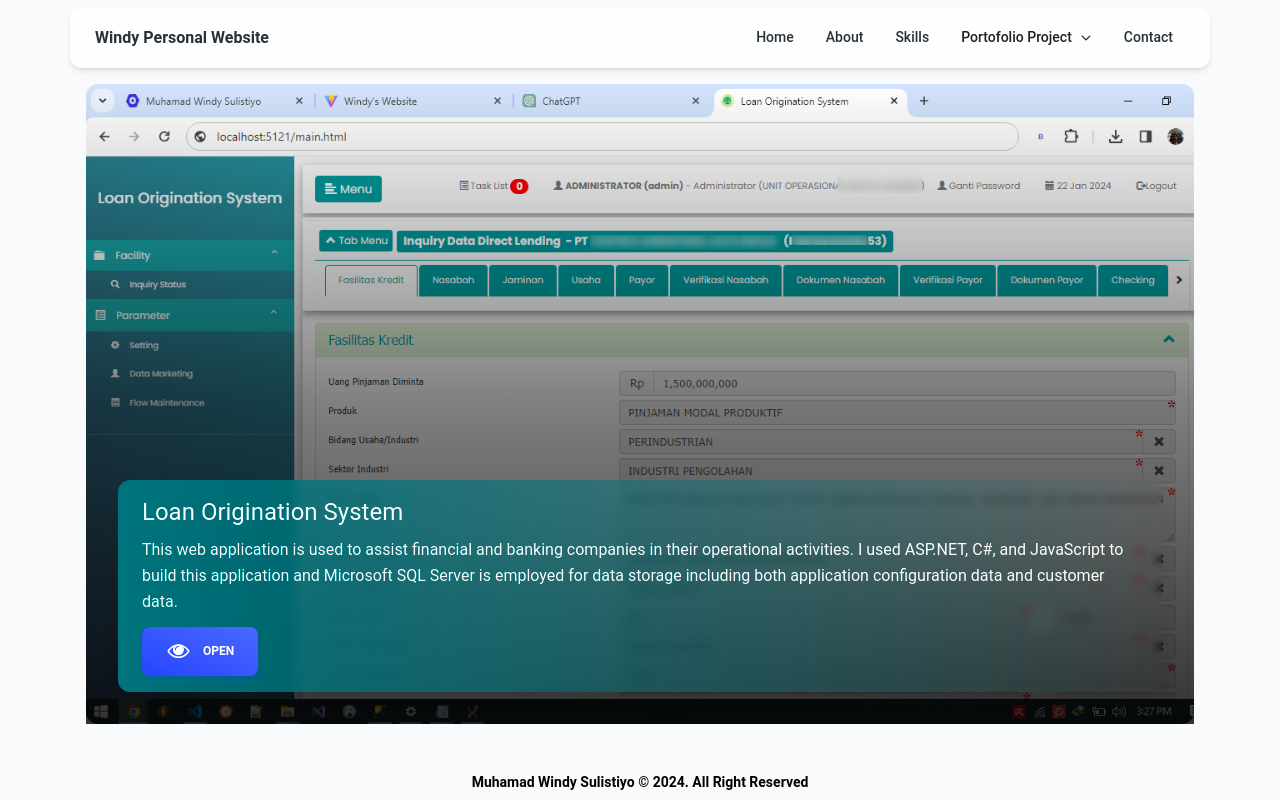
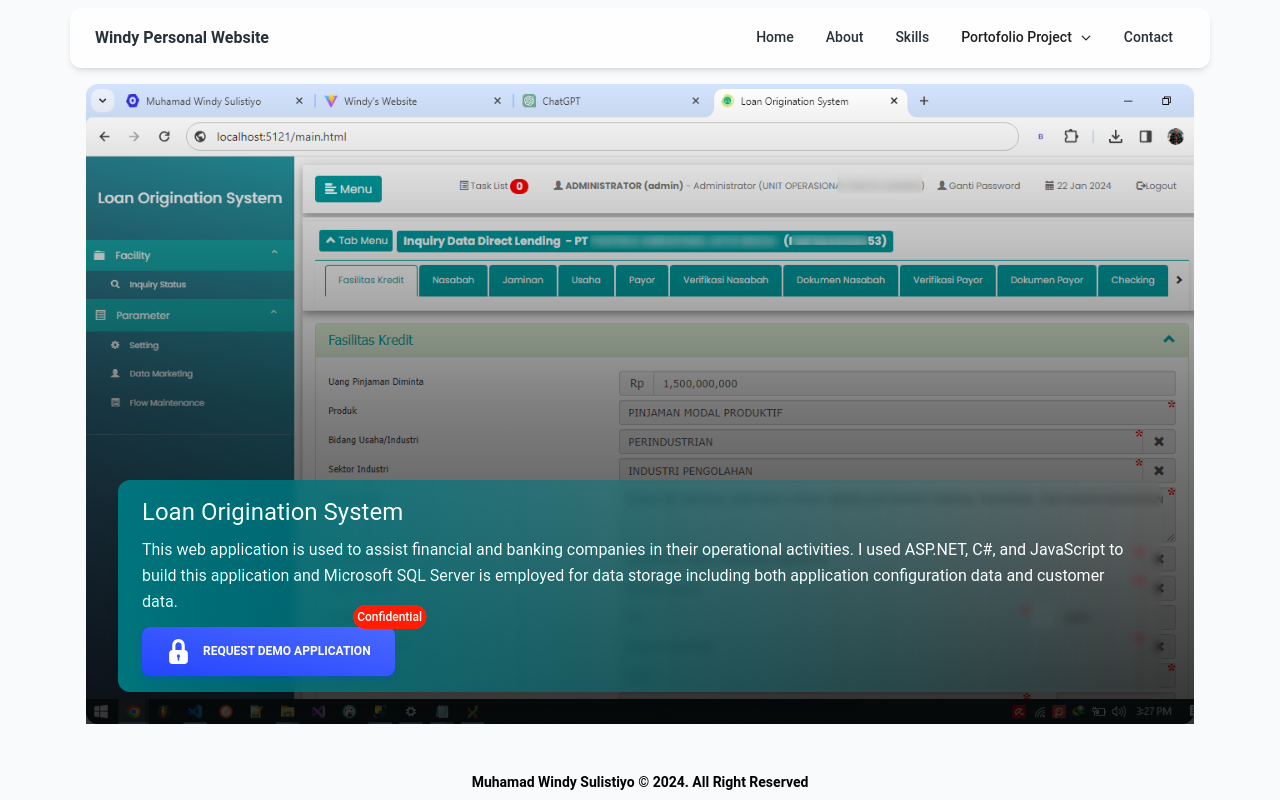
Before and after one commit to muhamadwindy/personal-website, a React (Vite) app: page /portfolio/los in a window 1280 px wide. Built offline with nearby package versions, Linux system fonts and the light colour scheme.

Commit message:
add flag request demo application in LOS page

```diff
--- a/src/pages/portfolio/LOS.jsx
+++ b/src/pages/portfolio/LOS.jsx
@@ -1,4 +1,4 @@
-import { Button, Typography } from "@material-tailwind/react";
+import { Badge, Button, Typography } from "@material-tailwind/react";
 import image from "../../assets/image/img-los.png";
 
 const LOSPage = () => {
@@ -30,30 +30,31 @@ const LOSPage = () => {
               employed for data storage including both application configuration
               data and customer data.
             </Typography>
-
+            <Badge content="Confidential">
               <Button
                 variant="gradient"
                 color="indigo"
                 className="flex items-center gap-3 h-max w-max mt-3"
                 onClick={() => {
-                window.open("https://muhamadwindy.github.io/company-profile/");
+                  window.open(
+                    `https://wa.me/6285640229650?text=Halo%20Muhamad%20Windy,%20Saya%20ingin%20meminta%20anda%20untuk%20menampilkan%20demo%20aplikasi%20Loan%20Origination%20System.`
+                  );
                 }}>
                 <svg
-                xmlns="http://www.w3.org/2000/svg"
-                className="svg-icon"
-                style={{
-                  width: "25",
-                  height: "25",
-                  verticalAlign: "middle",
-                  fill: "white",
-                  overflow: "hidden",
-                }}
-                viewBox="0 0 1024 1024"
-                version="1.1">
-                <path d="M947.4 464.2c-46.5-75.3-109.1-135.9-187.7-181.6-78.6-45.7-161.6-68.6-249-68.6s-170.4 22.9-249 68.6C183.1 328.3 120.5 388.9 74 464.2c-6.6 11.5-10 22.8-10 34s3.3 22.5 10 34c46.5 75.3 109.1 135.9 187.7 181.6 78.6 45.7 161.6 68.6 249 68.6s170.4-22.8 249-68.3c78.6-45.6 141.1-106.2 187.7-181.9 6.6-11.5 10-22.8 10-34-0.1-11.2-3.4-22.5-10-34z m-543.8-135c29.7-29.4 65.4-44.2 107-44.2 6.7 0 12.3 2.3 17 6.9 4.6 4.6 7 10.2 7 16.8 0 6.6-2.3 12.2-7 16.8-4.7 4.6-10.3 6.9-17 6.9-28.5 0-53 10.1-73.3 30.1-20.3 20-30.4 44.2-30.4 72.5 0 6.6-2.3 12.3-7 16.8-4.6 4.6-10.3 6.8-17 6.9-6.7 0-12.3-2.3-17-6.9-4.6-4.6-7-10.2-7-16.8 0.1-41.1 15-76.4 44.7-105.8z m323.7 330.2c-66.6 40-138.8 60-216.7 60-77.8 0-150-20-216.7-60-66.6-40-122-93.7-166.2-161.1 50.5-77.6 113.9-135.7 190-174.2-20.3 34.2-30.4 71.3-30.4 111.1 0 60.9 21.9 113 65.5 156.2 43.7 43.2 96.3 64.8 157.8 64.9 61.5 0 114.1-21.6 157.8-64.9C712.1 548 734 495.9 734 435.1c0-39.8-10.1-76.8-30.4-111.1 76.1 38.5 139.5 96.6 190 174.2-44.3 67.5-99.7 121.2-166.3 161.2z" />
+                  fill="white"
+                  version="1.1"
+                  x="0px"
+                  y="0px"
+                  width="25"
+                  height="25"
+                  viewBox="0 0 485.213 485.212">
+                  <g>
+                    <path d="M363.908,212.282v-90.978C363.908,54.434,309.509,0,242.606,0c-66.884,0-121.302,54.434-121.302,121.304v90.978   c-33.498,0-60.653,27.158-60.653,60.648v151.629c0,33.5,27.155,60.653,60.653,60.653h242.604c33.491,0,60.653-27.153,60.653-60.653   V272.93C424.562,239.439,397.399,212.282,363.908,212.282z M257.77,359.257v50.139c0,8.382-6.781,15.163-15.163,15.163   c-8.382,0-15.164-6.781-15.164-15.163v-50.139c-8.9-5.269-15.161-14.57-15.161-25.673c0-16.765,13.579-30.327,30.324-30.327   c16.745,0,30.326,13.562,30.326,30.327C272.933,344.687,266.665,353.989,257.77,359.257z M303.255,212.282h-121.3v-90.978   c0-33.465,27.2-60.653,60.651-60.653c33.435,0,60.648,27.188,60.648,60.653V212.282z" />
+                  </g>
                 </svg>
-              Open
+                Request Demo Application
               </Button>
+            </Badge>
           </div>
         </figcaption>
       </figure>
```
Lines whose indentation alone changed are shown as unchanged.
